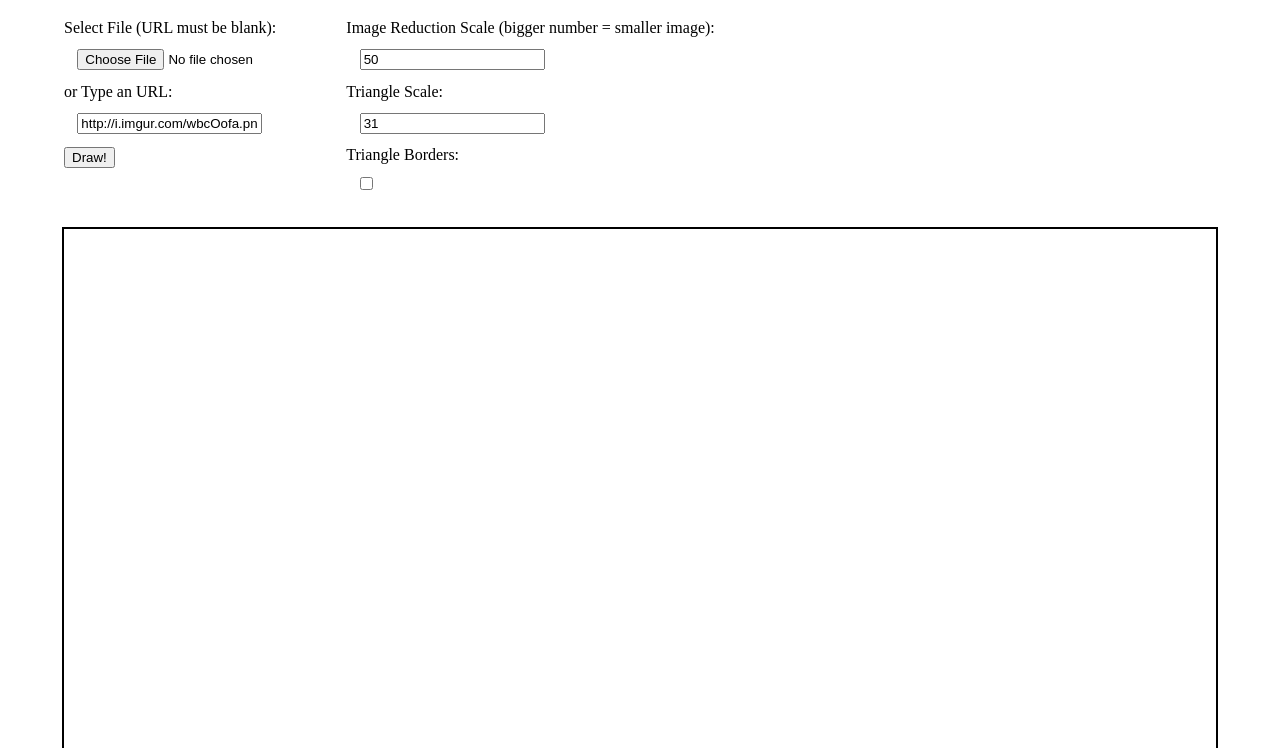
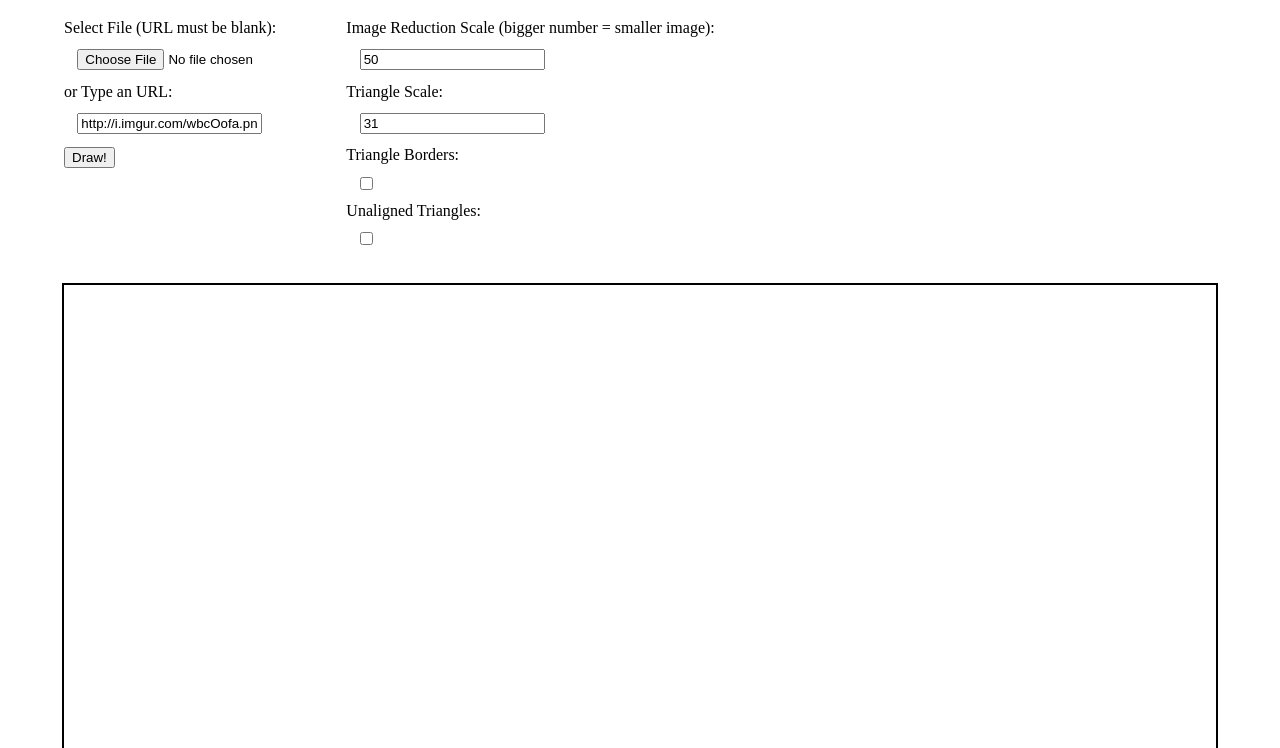
Before and after one commit to Xpktro/triangular_pattern_image_generator, a plain HTML site: page index.html in a window 1280 px wide. Shown: the part 52-800 px from the top of the page. Drawn offline with Linux system fonts and the light colour scheme; a script that the page names is missing.

Commit message:
Added triangle align option in HTML

```diff
--- a/index.html
+++ b/index.html
@@ -23,6 +23,8 @@
         <input type="text" id="triscale" value="31"/>
         Triangle Borders:
         <input type="checkbox" id="borders" />
+        Unaligned Triangles:
+        <input type="checkbox" id="trialign" />
       </div>
     </div>
     <canvas id="paper" resize="true" data-paper-resize="true"></canvas>
```
